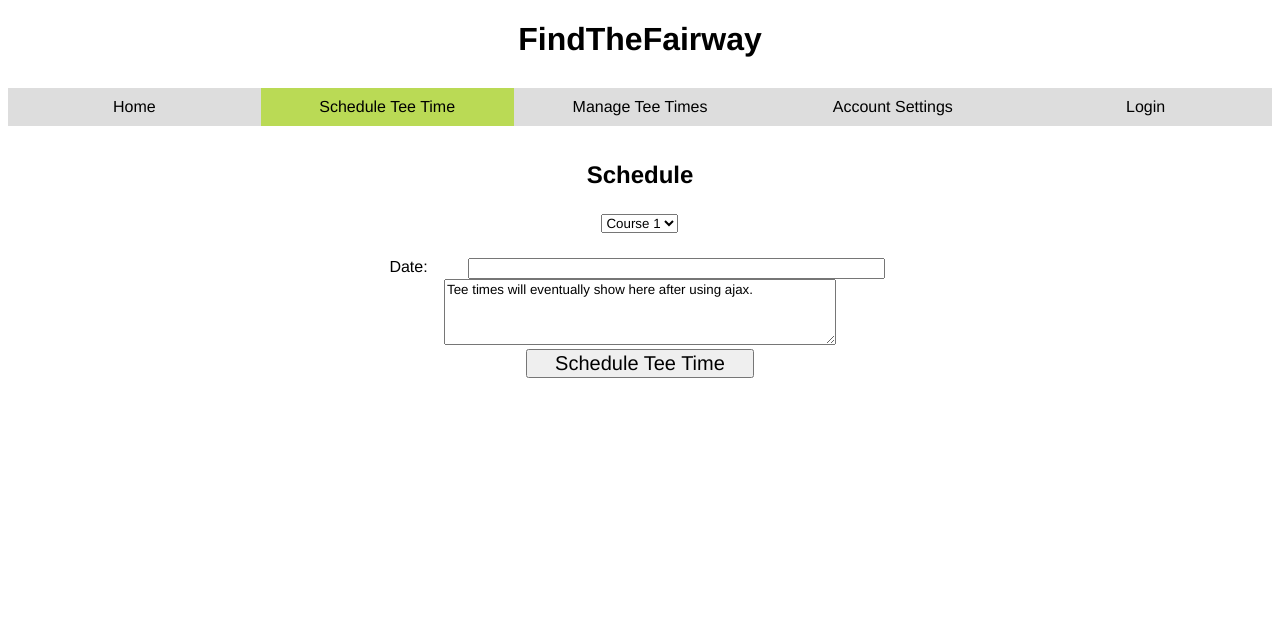
After one commit to purvesta/findthefairway, a PHP site: page /schedule.php in a window 1280 px wide. The commit adds this page. Shown: the top 633 px of the page. Run offline with PHP 8.4, Linux system fonts and the light colour scheme; some libraries are stand-ins or nearby versions.

Commit message:
All pages created with generic layout.

```diff
--- a/css/main.css
+++ b/css/main.css
@@ -27,6 +27,11 @@ nav {
     margin-top: 30px;
 }
 
+nav .active {
+    color: black;
+    background-color: #bada55;
+}
+
 footer {
     text-align: center;
     position: fixed;
@@ -38,7 +43,7 @@ label {
     display: inline-block;
     float: left;
     clear: left;
-    width: 250px;
+    width: 35%;
     text-align: right;
     margin-right: 40px;
 }
@@ -51,14 +56,18 @@ fieldset {
 
 form {
     margin: 0 auto;
-    width: 670px;
+    /*width: 670px;*/
+}
+
+input[type=checkbox] {
+    margin: 10px;
 }
 
 li:hover {
     background-color: #bada55;
 }
 
-@media (max-width: 750px) {
+@media (max-width: 920px) {
     nav ul li {
         display: block;
         float: none;
@@ -79,8 +88,27 @@ li:hover {
 .loginButton {
     display: block;
     clear: both;
-    width: 25%;
+    width: 30%;
     font-size: 20px;
+}
+
+.courses {
+    margin: 25px;
+}
+
+.manageContent {
+    width: 15%;
+    margin: auto;
+}
+
+.loginContent {
+    width: 50%;
+    margin: auto;
+}
+
+.scheduleContent {
+    width: 60%;
+    margin: auto;
 }
 
 #content {
@@ -114,3 +142,28 @@ li:hover {
     font-size: 14px;
     margin-bottom: 10px;
 }
+
+#account input:not([type=submit]) {
+    display: inline-block;
+    float: left;
+    width: 30%;
+    font-size: 14px;
+    margin-bottom: 10px;
+}
+
+#manage-submit {
+    width: 100%;
+}
+
+#tee-times-div {
+    clear: both;
+}
+
+#datepicker {
+    width: 54%;
+    float: left;
+}
+
+#date-label {
+    width: 22%;
+}
--- a/inc/common.php
+++ b/inc/common.php
@@ -26,3 +26,20 @@ function printFooter() {
     </footer>
     ';
 }
+
+function printActivePage() {
+    echo
+    '
+    <script src="http://code.jquery.com/jquery-2.1.4.min.js"></script>
+    <script>
+        $(function(){
+            $(\'a\').each(function(){
+                if ($(this).prop(\'href\') == window.location.href) {
+                    $(this).addClass(\'active\');
+                    $(this).parents(\'li\').addClass(\'active\');
+                }
+            });
+        });
+    </script>
+    ';
+}
--- a/index.php
+++ b/index.php
@@ -6,6 +6,9 @@ include_once('inc/common.php');
     <head>
         <title>FindTheFairway</title>
         <link rel="stylesheet" type="text/css" href="css/main.css">
+<?php
+        printActivePage();
+?>
     </head>
     <body>
 <?php
--- a/login.php
+++ b/login.php
@@ -6,13 +6,17 @@ include_once('inc/common.php');
     <head>
         <title>FindTheFairway</title>
         <link rel="stylesheet" type="text/css" href="css/main.css">
+    <?php
+        printActivePage();
+    ?>
+
     </head>
     <body>
 <?php
         printHeader();
 ?>
 
-        <div id="content" align="center">
+        <div id="content" align="center" class="loginContent">
             <h2 align="center">Login</h2>
             <form id="login">
                 <label for="txtUsername">Username:</label>
--- /dev/null
+++ b/schedule.php
@@ -0,0 +1,54 @@
+<?php
+include_once('inc/common.php');
+?>
+<!DOCTYPE html>
+<html>
+    <head>
+        <title>FindTheFairway</title>
+        <link rel="stylesheet" href="//code.jquery.com/ui/1.12.1/themes/base/jquery-ui.css">
+        <link rel="stylesheet" href="/resources/demos/style.css">
+        <link rel="stylesheet" type="text/css" href="css/main.css">
+        <script src="https://code.jquery.com/jquery-1.12.4.js"></script>
+        <script src="https://code.jquery.com/ui/1.12.1/jquery-ui.js"></script>
+        <script>
+            $( function() {
+                $( "#datepicker" ).datepicker();
+            } );
+        </script>
+<?php
+        printActivePage();
+?>
+    </head>
+    <body>
+<?php
+        printHeader();
+?>
+
+        <div id="content" align="center" class="scheduleContent">
+            <h2 align="center">Schedule</h2>
+            <form id="schedule">
+                <div id="courses" class="courses">
+                    <select id="course-select">
+                        <option value="course1">Course 1</option>
+                        <option value="course2">Course 2</option>
+                        <option value="course3">Course 3</option>
+                        <option value="course4">Course 4</option>
+                    </select>
+                </div>
+                <div align="center">
+                    <div align="center">
+                        <label id="date-label">Date:</label>
+                        <input type="text" id="datepicker">
+                    </div>
+                    <div id="tee-times-div">
+                        <textarea rows="4" cols="50" id="tee-times">Tee times will eventually show here after using ajax.</textarea>
+                    </div>
+                </div>
+                <input type="submit" id="schedule-submit" class="loginButton" name="submit" value="Schedule Tee Time">
+            </form>
+        </div>
+<?php
+        printFooter();
+?>
+    </body>
+</html>
```
Also changed, not shown: account.php (added, +37 -0 lines), manage.php (added, +32 -0 lines).
